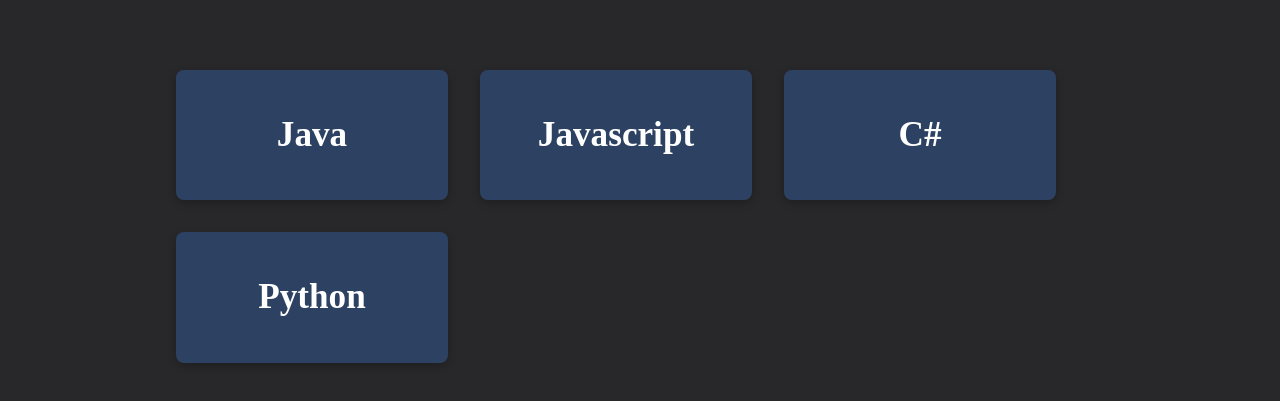
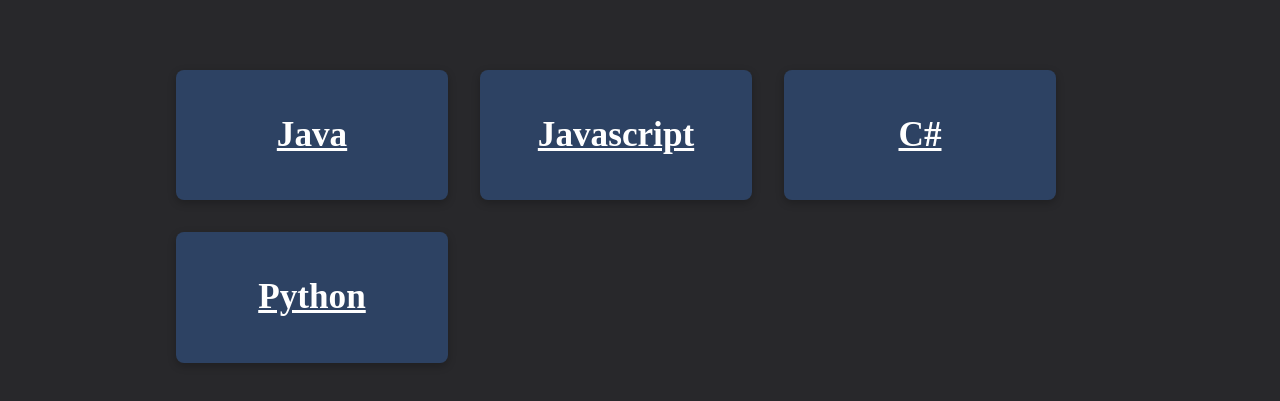
Before and after one commit to ProgrammeringQuiz/Quiz, a Vue app: page / in a window 1280 px wide. Shown: the part 227-628 px from the top of the page. Built offline with nearby package versions, Linux system fonts and the light colour scheme.

Commit message:
Add vue-router home to QuizOptions.vue

```diff
--- a/src/components/Home.vue
+++ b/src/components/Home.vue
@@ -1,42 +1,36 @@
 <script setup>
 import languageData from "../../json/quizLanguage.json";
-import QuizOption from "./QuizOptions.vue";
 import { ref } from "vue";
 
 const quizLanguage = languageData.quizLanguage[0].language;
 
-let templateLanguage = ref(true);
-let templateOptions = ref(false);
 let languageIndex = ref(0);
 
 function changePage(index) {
-  templateLanguage.value = false;
-  templateOptions.value = true;
-
   languageIndex.value = index;
 }
 </script>
 
 <template>
-  <div class="home" v-if="templateLanguage">
+  <div class="home">
     <div class="pageText">
       <h1>Choose the language you want to have a quiz on:</h1>
     </div>
     <div class="content">
-      <div
-        @click="changePage(index)"
-        class="quizLanguage"
-        v-for="(language, index) in quizLanguage"
-        :key="language.id"
-        :id="'language' + index"
+      <RouterLink
+          to="/quizOptions"
+          @click="changePage(index)"
+          class="quizLanguage"
+          v-for="(language, index) in quizLanguage"
+          :key="language.id"
+          :id="'language' + index"
+
       >
         <h2>{{ language }}</h2>
-      </div>
+      </RouterLink>
     </div>
+    <RouterView />
   </div>
-  <main v-if="templateOptions">
-    <QuizOption v-bind:languageIndex="languageIndex + 1" />
-  </main>
 </template>
 
 <style scoped>
--- a/src/components/QuizOptions.vue
+++ b/src/components/QuizOptions.vue
@@ -6,7 +6,7 @@ const props = defineProps({
   languageIndex: ref(1),
 });
 
-const quizData = languageData.quizLanguage[props.languageIndex].quiz;
+const quizData = languageData.quizLanguage[1].quiz;
 </script>
 
 <template>
@@ -16,10 +16,10 @@ const quizData = languageData.quizLanguage[props.languageIndex].quiz;
     </div>
     <div class="content">
       <div
-        class="quizLanguage"
-        v-for="(quiz, index) in quizData"
-        :key="quiz.id"
-        :id="'quiz' + index"
+          class="quizLanguage"
+          v-for="(quiz, index) in quizData"
+          :key="quiz.id"
+          :id="'quiz' + index"
       >
         <h2>{{ quiz }}</h2>
       </div>
--- a/src/router/index.js
+++ b/src/router/index.js
@@ -1,7 +1,7 @@
 import { createRouter, createWebHistory } from "vue-router";
 import QuizDemo from "../views/QuizDemoView.vue";
-import QuizOptions from "../views/QuizOptionsView.vue";
 import HomeView from "../views/HomeView.vue";
+import QuizOptionsView from "../views/QuizOptionsView.vue";
 
 const router = createRouter({
   history: createWebHistory(import.meta.env.BASE_URL),
@@ -10,11 +10,13 @@ const router = createRouter({
       path: "/",
       name: "home",
       component: HomeView,
-    },
-    {
-      path: "/quizOptions",
-      name: "quizOptions",
-      component: QuizOptions,
+      children: [
+        {
+          path: "quizOptions",
+          component: QuizOptionsView,
+          props: true,
+        },
+      ],
     },
     {
       path: "/quizDemo",
```
